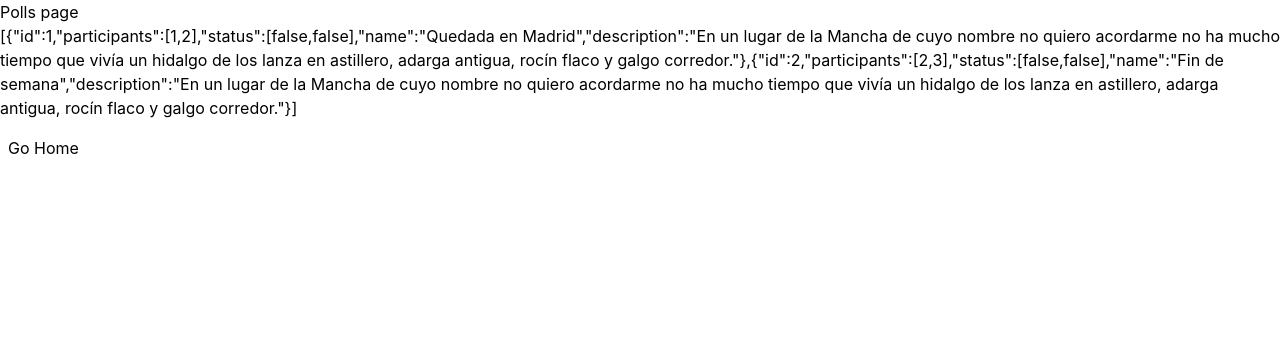
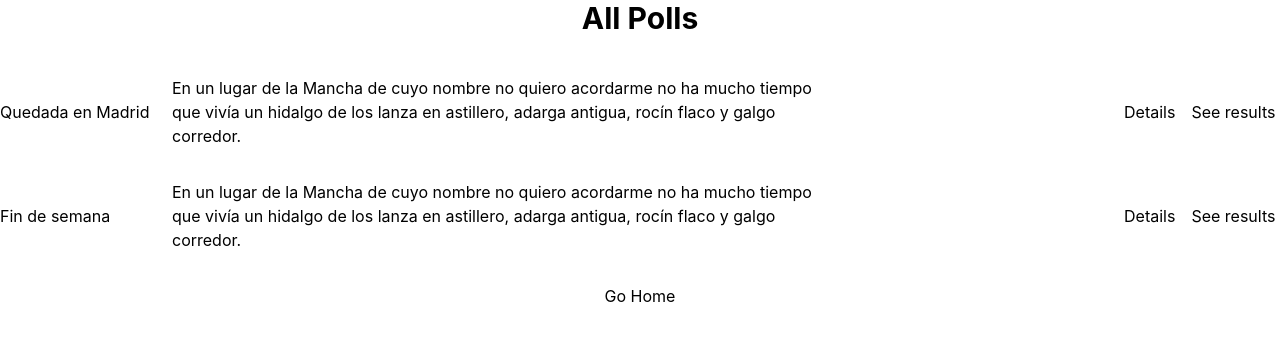
Before and after one commit to galifornia/pollster, a Next.js app: page /polls in a window 1280 px wide. Shown: the top 340 px of the page. Built offline with nearby package versions, Linux system fonts and the light colour scheme; data requests are answered from the project's data file.

Commit message:
Style /polls

```diff
--- a/pages/polls/index.tsx
+++ b/pages/polls/index.tsx
@@ -12,10 +12,28 @@ type Props = {
 const Polls = ({ polls }: Props) => {
   return (
     <>
-      <div>Polls page</div>
-      <p>{JSON.stringify(polls)}</p>
+      <div className='font-bold text-3xl text-center'>All Polls</div>
 
-      <div className='my-4 ml-2'>
+      <div className='flex flex-col'>
+        {polls.map((poll, i) => {
+          return (
+            <div
+              className='grid grid-cols-[1fr_6fr_1fr] items-center gap-4 my-4 first:mt-10'
+              key={i}
+            >
+              <h4>{poll.name}</h4>
+              <p className='max-w-[70%]'>{poll.description}</p>
+
+              <div className='flex gap-4'>
+                <button>Details</button>
+                <button>See results</button>
+              </div>
+            </div>
+          );
+        })}
+      </div>
+
+      <div className='my-4 flex justify-center items-center'>
         <Link href='/'>
           <a>Go Home</a>
         </Link>
```
Also changed, not shown: types/types.ts (+7 -1 lines).
